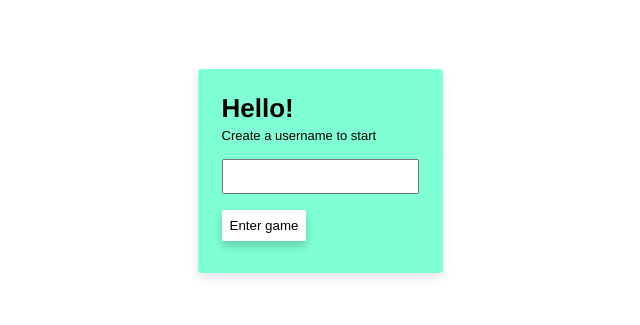
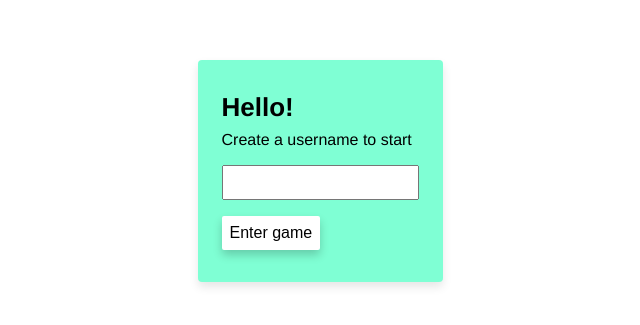
Before and after one commit to RhodesPeter/type-game, a website: page backend/views/pages/home.html in a window 1280 px wide. Shown: the part 229-554 px from the top of the page, without its empty margins (320-960 px from the left). Drawn offline with nearby package versions, Linux system fonts and the light colour scheme; files that its build step writes are made by us from their sources.

Commit message:
Tweak landing page styling

```diff
--- a/backend/views/pages/home.html
+++ b/backend/views/pages/home.html
@@ -4,7 +4,7 @@
   <div class="homepage">
     <form class="homepage__signin" action="/play">
       <h1 class="homepage__title">Hello!</h1>
-      <p>Create a username to start</p>
+      <p class="homepage__text">Create a username to start</p>
       <input class="homepage__name-input" type="text" required>
       <button class="homepage__submit-btn" type="submit">Enter game</button>
     </form>
--- a/public/css/main.css
+++ b/public/css/main.css
@@ -19,18 +19,23 @@ body {
 .homepage__signin {
   background-color: aquamarine;
   box-shadow: 0 5px 10px 0 rgba(0, 0, 0, 0.1);
-  padding: 24px 24px 32px;
+  padding: 32px 24px;
   border-radius: 4px;
 }
 
 .homepage__title {
-  margin-bottom: 4px;
+  margin-bottom: 8px;
+}
+
+.homepage__text {
+  font-size: 16px;
 }
 
 .homepage__name-input {
   margin: 16px 0;
   display: block;
   padding: 8px;
+  width: 100%;
 }
 
 .homepage__submit-btn {
@@ -42,6 +47,7 @@ body {
   box-shadow: 0 5px 10px 0 rgba(0, 0, 0, 0.2);
   transition: translateY 0.4s linear, background-color 0.5s;
   outline: none;
+  font-size: 16px;
 }
 
 .homepage__submit-btn:hover,
```
